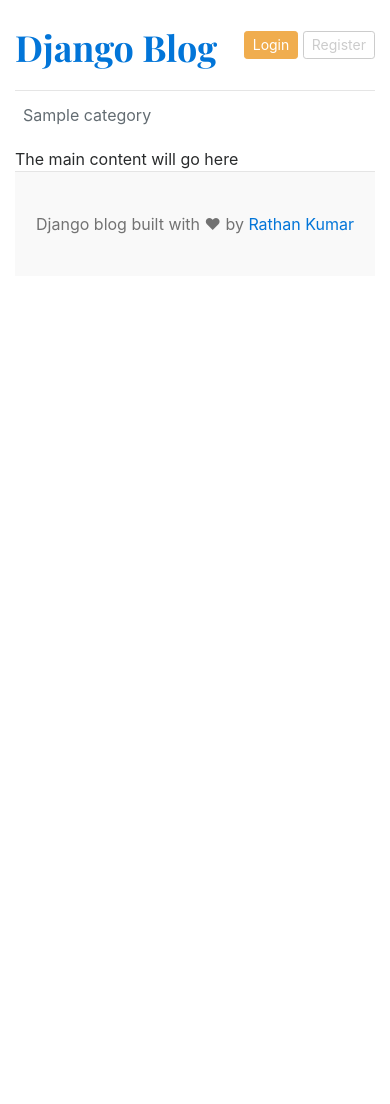
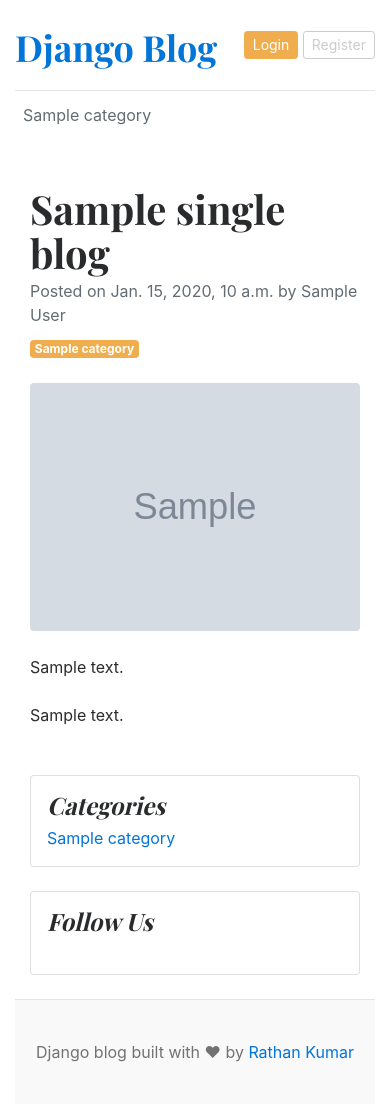
Before and after one commit to Al-Miha/django-blog, a Django app: template templates/blogs.html in a window 390 px wide. Before the commit the page ends 234 px from the top, so only its background shows below. Run offline with Django 5.2, Linux system fonts and the light colour scheme; the template is opened without the code that fills it: most values are stand-ins (such as "Sample title", 1, 10 or a date in 2020); grey boxes marked "Sample" are stand-in pictures; data that the repository does not hold is empty.

Commit message:
66.Single Blog Page

```diff
--- a/blogs/views.py
+++ b/blogs/views.py
@@ -29,4 +29,8 @@
     return render(request,'posts_by_category.html',context)
 
 def blogs(request, slug):
-    return render(request,'blogs.html')
+    single_blog=get_object_or_404(Blog,slug=slug,status='Published')
+    context={
+        'single_blog':single_blog,
+    }
+    return render(request,'blogs.html',context)
--- a/templates/blogs.html
+++ b/templates/blogs.html
@@ -1,5 +1,64 @@
-{% extends 'base.html' %}
+{% extends "base.html" %}
 
 {% block content %}
-The main content will go here
-{% endblock %}
+
+
+<!-- Page content-->
+<div class="container mt-5">
+  <div class="row">
+      <div class="col-lg-8">
+          <!-- Post content-->
+          <article>
+              <!-- Post header-->
+              <header class="mb-4">
+                  <!-- Post title-->
+                  <h1 class="fw-bolder mb-1">{{ single_blog.title }}</h1>
+                  <!-- Post meta content-->
+                  <div class="text-muted fst-italic mb-2">Posted on {{ single_blog.created_at }} by {{ single_blog.author }}</div>
+                  <!-- Post category-->
+                  <a class="badge bg-warning text-decoration-none text-light" href="#!">{{ single_blog.category }}</a>
+              </header>
+              <!-- Preview image figure-->
+              <figure class="mb-4"><img class="img-fluid rounded" src="{{ single_blog.featured_image.url }}" alt="..." /></figure>
+              <!-- Post content-->
+              <section class="mb-5">
+                  <p class="fs-5 mb-4">{{ single_blog.short_description }}</p>
+                  <p class="fs-5 mb-4">{{ single_blog.blog_body }}</p>
+                  </section>
+          </article>
+      </div>
+      <!-- Side widgets-->
+      <div class="col-lg-4">
+
+          <!-- Categories widget-->
+          <div class="card mb-4 p-3">
+              <h4 class="font-italic">Categories</h4>
+              <div class="card-body">
+                  <div class="row">
+                      <div class="col-sm-6">
+                          <ul class="list-unstyled mb-0">
+                              {% for cat in categories %}
+                              <li><a href="{% url 'posts_by_category' cat.id %}">{{ cat.category_name }}</a></li>
+                              {% endfor %}
+                          </ul>
+                      </div>
+                  </div>
+              </div>
+          </div>
+          <!-- Side widget-->
+          {% if social_links %}
+          <div class="card mb-4 p-3">
+              <h4 class="font-italic">Follow Us</h4>
+              <ol class="list-unstyled">
+                  {% for i in social_links %}
+                  <li><a href="{{ i.link }}" target="_blank">{{ i.platform }}</a></li>
+                  {% endfor %}
+              </ol>
+          </div>
+          {% endif %}
+      </div>
+  </div>
+</div>
+
+
+{% endblock content %}
--- a/templates/home.html
+++ b/templates/home.html
@@ -21,7 +21,7 @@
             {{post.short_description | truncatewords:25}}
           </p>
           <p class="lead mb-0">
-            <a href="#" class="text-white font-weight-bold"
+            <a href="{% url 'blogs' post.slug %}" class="text-white font-weight-bold"
               >Continue reading...</a
             >
           </p>
@@ -40,7 +40,7 @@
           <div class="col-md-6">
             <div class="card border-0">
               <div class="card-body">
-                <h3>{{post.title}}</h3>
+                <h3><a href="{% url 'blogs' post.slug %}" class="text-dark">{{post.title}}</a></h3>
                 <small class="mb-1 text-muted">{{post.created_at | timesince }} ago | {{post.author}}</small>
                 <p class="card-text">
                   {{post.short_description | truncatewords:25}}
@@ -62,7 +62,7 @@
             {% for post in posts %}
             <div class="card border-0">
               <div class="card-body">
-                <h3>{{post.title}}</h3>
+                <h3><a href="{% url 'blogs' post.slug %}" class="text-dark">{{post.title}}</a></h3>
                 <small class="mb-1 text-muted">{{post.created_at | timesince }} ago | {{post.author}}</small>
                 <p class="card-text">
                   {{post.short_description | truncatewords:25}}
```
Also changed, not shown: templates/posts_by_category.html (+1 -28 lines).
